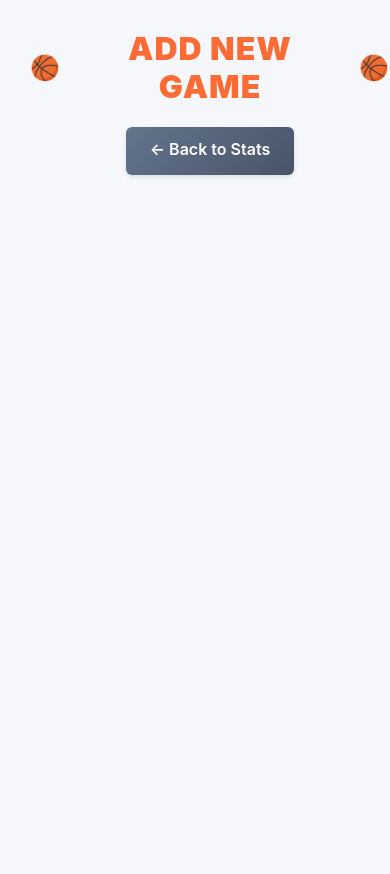
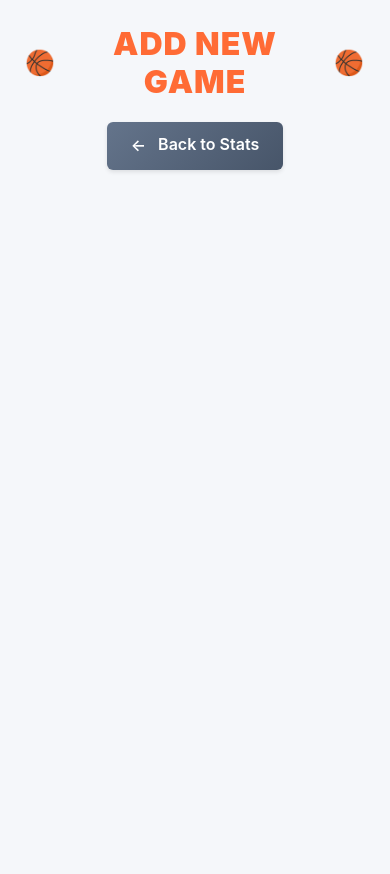
Before and after one commit to mcgrawga/statchomper-ui, a PHP site: page /add-game.html in a window 390 px wide. After the commit the page ends 172 px from the top, so only its background shows below. Run offline with PHP 8.4, Linux system fonts and the light colour scheme.

Commit message:
Fixing arrow style on Back to Stats button on mobile.

```diff
--- a/add-game-styles.css
+++ b/add-game-styles.css
@@ -1,14 +1,40 @@
 /* Add Game Page Styles */
 
+/* CRITICAL: Reset body margins for this page - override styles.css */
+* {
+    box-sizing: border-box !important;
+}
+
+html {
+    overflow-x: hidden !important;
+    width: 100% !important;
+    margin: 0 !important;
+    padding: 0 !important;
+}
+
+body {
+    margin: 0 !important;
+    padding: 0 !important;
+    overflow-x: hidden !important;
+    width: 100% !important;
+}
+
 .container {
-    max-width: 800px;
-    margin: 0 auto;
-    padding: 20px;
-    width: 100%;
+    max-width: 800px !important;
+    margin: 0 auto !important;
+    padding: 20px !important;
+    width: 100% !important;
+    box-sizing: border-box !important;
+}
+
+#title {
+    text-align: center;
+    margin-bottom: 20px;
 }
 
 .navigation-links {
     margin-bottom: 20px;
+    text-align: center;
 }
 
 .nav-link-btn {
@@ -21,6 +47,17 @@
     font-weight: 600;
     transition: all 0.2s ease;
     box-shadow: 0 2px 4px rgba(0, 0, 0, 0.1);
+}
+
+/* Ensure arrow renders same size across devices */
+.nav-link-btn .arrow {
+    display: inline-block;
+    font-size: 1em; /* match surrounding text size */
+    line-height: 1;
+    margin-right: 8px;
+    vertical-align: middle;
+    /* Prefer a font that includes the U+2190 glyph consistently */
+    font-family: system-ui, -apple-system, Segoe UI, Roboto, Helvetica, Arial, "Segoe UI Symbol", "Apple Color Emoji", "Noto Color Emoji", sans-serif;
 }
 
 .nav-link-btn:hover {
@@ -37,6 +74,8 @@
     padding: 30px;
     box-shadow: 0 4px 12px rgba(0, 0, 0, 0.1);
     margin-bottom: 20px;
+    width: 100%;
+    box-sizing: border-box;
 }
 
 .form-section {
@@ -55,17 +94,14 @@
     font-size: 1.5rem;
     font-weight: 700;
     margin-bottom: 20px;
-    display: flex;
-    align-items: center;
-    gap: 10px;
+    display: block;
 }
 
-.section-title::before {
-    content: '';
-    width: 4px;
-    height: 24px;
-    background: linear-gradient(135deg, #ff6b35 0%, #f7931e 100%);
-    border-radius: 2px;
+/* Ensure no pseudo-element creates the line */
+.section-title::before,
+.section-title::after {
+    display: none !important;
+    content: none !important;
 }
 
 .form-group {
@@ -417,12 +453,35 @@ select.form-control {
 
 /* Mobile Responsive */
 @media (max-width: 768px) {
+    html {
+        margin: 0 !important;
+        padding: 0 !important;
+    }
+
+    body {
+        margin: 0 !important;
+        padding: 10px !important;
+        width: 100% !important;
+    }
+
     .container {
-        padding: 10px;
+        padding: 10px !important;
+        margin: 0 auto !important;
+        width: 100% !important;
+        max-width: 100% !important;
+        box-sizing: border-box !important;
     }
 
     #game-form-container {
-        padding: 20px;
+        padding: 15px !important;
+        box-sizing: border-box !important;
+        width: 100% !important;
+    }
+
+    /* Remove any pseudo-elements on mobile */
+    .section-title::before,
+    .section-title::after {
+        display: none !important;
     }
 
     .section-title {
--- a/add-game.html
+++ b/add-game.html
@@ -7,31 +7,31 @@
         <meta name="mobile-web-app-capable" content="yes">
         <meta name="format-detection" content="telephone=no">
         <link rel="stylesheet" href="https://maxcdn.bootstrapcdn.com/bootstrap/4.0.0/css/bootstrap.min.css" integrity="sha384-Gn5384xqQ1aoWXA+058RXPxPg6fy4IWvTNh0E263XmFcJlSAwiGgFAW/dAiS6JXm" crossorigin="anonymous">
-        <link rel="stylesheet" href="styles.css">
-        <link rel="stylesheet" href="add-game-styles.css">
+        <link rel="stylesheet" href="styles.css?v=3">
+        <link rel="stylesheet" href="add-game-styles.css?v=3">
         <script src="https://code.jquery.com/jquery-3.3.1.min.js"></script>
         <script src="https://maxcdn.bootstrapcdn.com/bootstrap/4.0.0/js/bootstrap.min.js"></script>
         <script src="add-game-script.js"></script>
     </head>
-    <body>
-        <div class="container">
+    <body style="margin: 0 !important; padding: 10px !important; overflow-x: hidden !important;">
+        <div class="container" style="max-width: 800px !important; margin: 0 auto !important; padding: 15px !important; width: 100% !important; box-sizing: border-box !important;">
             <h1 id="title">
                 Add New Game
             </h1>
 
             <div class="navigation-links">
-                <a href="home.html" class="nav-link-btn">← Back to Stats</a>
+                <a href="home.html" class="nav-link-btn"><span class="arrow" aria-hidden="true">←</span> Back to Stats</a>
             </div>
 
             <div id="loader" class="text-center">
                 <img src="loader.gif" alt="Loading...">
             </div>
 
-            <div id="game-form-container" style="display:none;">
-                <form id="game-form">
+            <div id="game-form-container" style="display:none; background: white; border-radius: 12px; padding: 20px !important; box-shadow: 0 4px 12px rgba(0,0,0,0.1); width: 100% !important; box-sizing: border-box !important; border: none !important;">
+                <form id="game-form" style="border: none !important;">
                     <!-- Player Selection -->
-                    <div class="form-section">
-                        <h3 class="section-title">Player Information</h3>
+                    <div class="form-section" style="border-left: none !important; padding-left: 0 !important; margin-left: 0 !important;">
+                        <h3 class="section-title" style="border-left: none !important; padding-left: 0 !important; margin-left: 0 !important;"></h3>Player Information</h3>
                         <div class="form-group">
                             <label for="player-select">Player Name *</label>
                             <select id="player-select" class="form-control" required>
@@ -51,8 +51,8 @@
                     </div>
 
                     <!-- Basic Stats -->
-                    <div class="form-section">
-                        <h3 class="section-title">Game Statistics</h3>
+                    <div class="form-section" style="border-left: none !important; padding-left: 0 !important; margin-left: 0 !important;">
+                        <h3 class="section-title" style="border-left: none !important; padding-left: 0 !important; margin-left: 0 !important;">Game Statistics</h3>
                         <div class="stats-grid">
                             <div class="form-group">
                                 <label for="rebounds">Rebounds</label>
@@ -105,8 +105,8 @@
                     </div>
 
                     <!-- Shooting Stats -->
-                    <div class="form-section">
-                        <h3 class="section-title">Shooting Statistics</h3>
+                    <div class="form-section" style="border-left: none !important; padding-left: 0 !important; margin-left: 0 !important;">
+                        <h3 class="section-title" style="border-left: none !important; padding-left: 0 !important; margin-left: 0 !important;">Shooting Statistics</h3>
 
                         <!-- 2-Pointers -->
                         <div class="shooting-stat-group">
```
